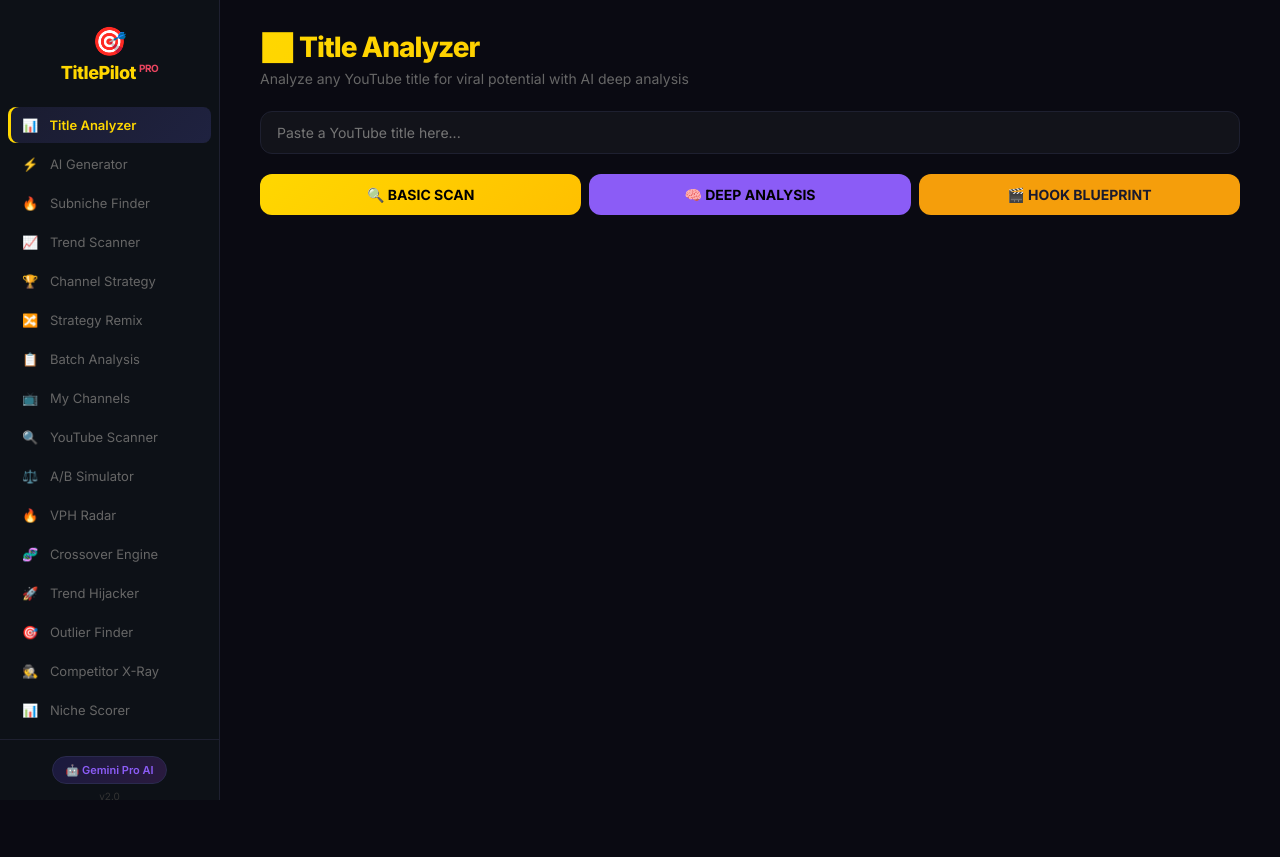
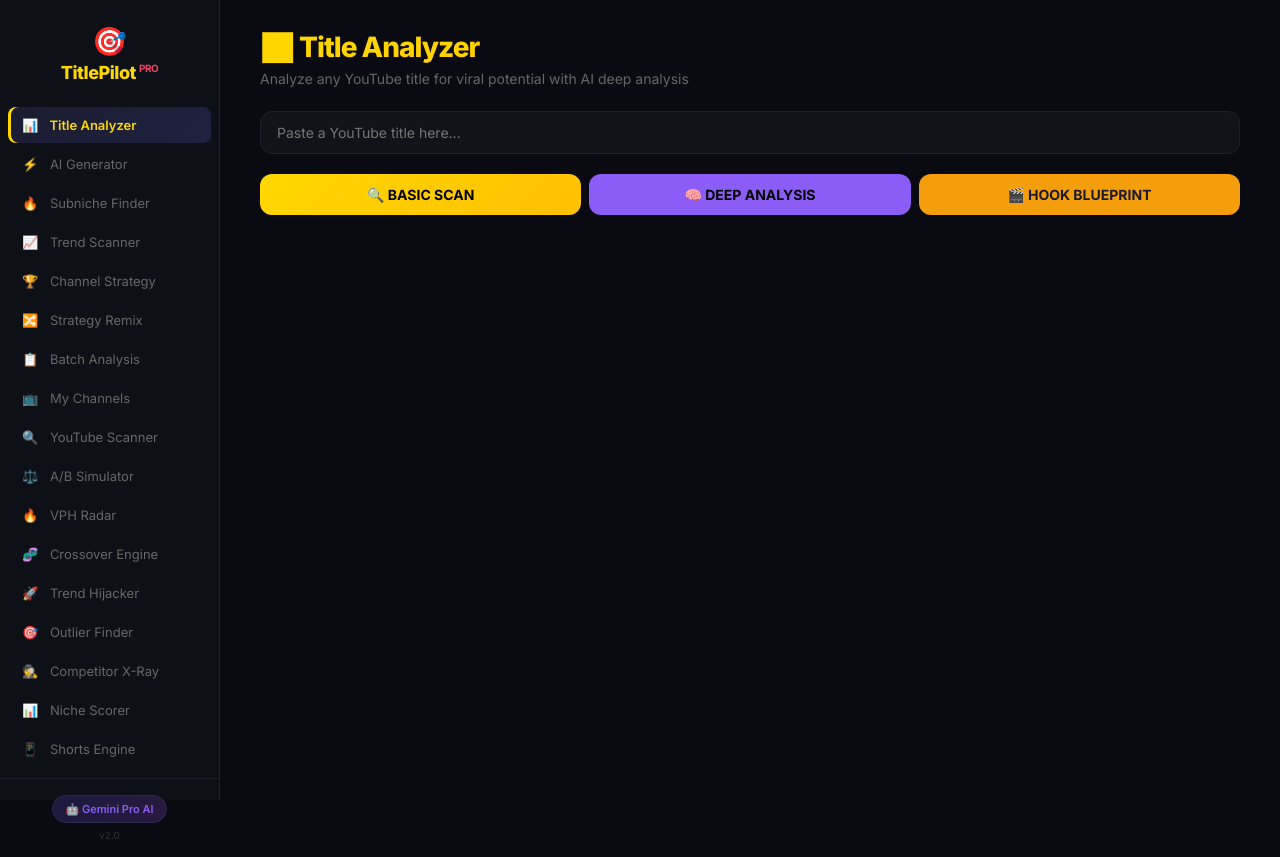
Before and after one commit to guichaves13-cmd/gcg-automation, a Flask app: page / in a window 1280 px wide. Before the commit the page ends 800 px from the top, so only its background shows below. Run offline with Flask 3, Linux system fonts and the light colour scheme.

Commit message:
Implement Shorts Viral Loop Engine

````diff
--- a/server.py
+++ b/server.py
@@ -1028,6 +1028,46 @@ Return ONLY valid JSON."""
     except Exception as e:
         return jsonify({"error": f"JSON parse error: {str(e)[:80]}"})
 
+@app.route("/api/shorts_engine", methods=["POST"])
+def api_shorts_engine():
+    """Generates viral loops and script pacing for YouTube Shorts / TikTok."""
+    data = request.json
+    topic = data.get("topic", "").strip()
+    niche = data.get("niche", "").strip()
+    language = data.get("language", "English")
+
+    if not topic or not niche:
+        return jsonify({"error": "Topic and Niche required."}), 400
+
+    prompt = f"""You are an elite YouTube Shorts / TikTok strategist.
+Your goal is to engineer a 60-second vertical video script about '{topic}' in the '{niche}' niche.
+Shorts rely on 3 things: The Visual Hook, High Pacing, and the "Perfect Loop" (the end of the video flows seamlessly into the first word of the video).
+
+Respond in {language}.
+Return ONLY a valid JSON object:
+{{
+  "scroll_stopper": "The 3-second visual/text hook to stop the user from scrolling.",
+  "script_structure": [
+    {{"time": "0s-3s", "action": "Hook / Audio Cue"}},
+    {{"time": "3s-15s", "action": "Context buildup"}},
+    {{"time": "15s-45s", "action": "The meat / revelation"}},
+    {{"time": "45s-58s", "action": "The cliffhanger / payoff"}}
+  ],
+  "perfect_loop_phrase": "The exact sentence to say at the end that perfectly connects to the first sentence of the video.",
+  "viral_audio_vibe": "What type of trending audio or sound effects to use (e.g., 'Phonk + Bass drop' or 'Eerie synth')."
+}}
+Return ONLY valid JSON."""
+
+    result = ask_gemini(prompt)
+    if result.startswith("[AI Error"): return jsonify({"error": result})
+    try:
+        cleaned = re.sub(r'^```json\s*|^```\s*|\s*```$', '', result.strip())
+        match = re.search(r'\{.*\}', cleaned, re.DOTALL)
+        ai_data = json.loads(match.group()) if match else json.loads(cleaned)
+        return jsonify(ai_data)
+    except Exception as e:
+        return jsonify({"error": f"JSON parse error: {str(e)[:80]}"})
+
 @app.route("/api/channel_strategy", methods=["POST"])
 def api_channel_strategy():
     """AI-powered channel strategy analysis."""
--- a/static/app.js
+++ b/static/app.js
@@ -523,6 +523,64 @@ async function generateNicheScore() {
   </div>`;
 
   document.getElementById('scorer-result').innerHTML = html;
+}
+
+// SHORTS ENGINE
+async function generateShorts() {
+  const niche = document.getElementById('shorts-niche').value.trim();
+  const topic = document.getElementById('shorts-topic').value.trim();
+  const lang = document.getElementById('shorts-lang').value;
+
+  if(!niche || !topic) {
+    alert("Please enter both Niche and Topic.");
+    return;
+  }
+
+  loading(true, 'Engineering TikTok/Shorts Viral Loop...');
+  const r = await post('/api/shorts_engine', { niche, topic, language: lang });
+
+  if(r.error) {
+    document.getElementById('shorts-result').innerHTML=`<div class="score-card" style="border-left:3px solid #e94560"><h3 style="color:#e94560">⚠️ Error</h3><p style="font-size:13px;color:#aaa">${escHtml(r.error)}</p></div>`;
+    return;
+  }
+
+  let html = `<div class="score-card" style="margin-bottom:16px;border-left:4px solid #f59e0b">
+    <h2 style="color:#f59e0b;margin-bottom:12px">📱 Viral Loop Generated</h2>
+
+    <div style="background:#0d1117;padding:12px;border-radius:8px;border:1px solid #30363d;margin-bottom:16px">
+      <div style="font-size:11px;color:#aaa;text-transform:uppercase;margin-bottom:4px">🛑 Scroll Stopper (First 3s)</div>
+      <div style="font-size:16px;font-weight:bold;color:#fff">${escHtml(r.scroll_stopper)}</div>
+    </div>
+
+    <div style="background:#0d1117;padding:12px;border-radius:8px;border:1px solid #30363d;margin-bottom:16px">
+      <div style="font-size:11px;color:#aaa;text-transform:uppercase;margin-bottom:8px">⏱️ 60-Second Pacing</div>
+      <div style="display:flex;flex-direction:column;gap:8px">`;
+
+  if(r.script_structure) {
+    r.script_structure.forEach(s => {
+      html += `<div style="display:flex;gap:12px;align-items:center;background:#1a1a2e;padding:8px;border-radius:6px">
+        <span style="background:#f59e0b;color:#000;padding:2px 6px;border-radius:4px;font-size:11px;font-weight:bold;min-width:50px;text-align:center">${escHtml(s.time)}</span>
+        <span style="font-size:13px;color:#ddd">${escHtml(s.action)}</span>
+      </div>`;
+    });
+  }
+
+  html += `</div>
+    </div>
+
+    <div style="display:grid;grid-template-columns:1fr 1fr;gap:12px">
+      <div style="background:#1a1a2e;padding:12px;border-radius:8px;border-left:2px solid #10b981">
+        <div style="font-size:11px;color:#aaa;text-transform:uppercase;margin-bottom:4px">🔄 Perfect Loop Audio</div>
+        <div style="font-size:13px;color:#10b981;font-weight:bold">${escHtml(r.perfect_loop_phrase)}</div>
+      </div>
+      <div style="background:#1a1a2e;padding:12px;border-radius:8px;border-left:2px solid #8b5cf6">
+        <div style="font-size:11px;color:#aaa;text-transform:uppercase;margin-bottom:4px">🎵 Audio Vibe</div>
+        <div style="font-size:13px;color:#8b5cf6;font-weight:bold">${escHtml(r.viral_audio_vibe)}</div>
+      </div>
+    </div>
+  </div>`;
+
+  document.getElementById('shorts-result').innerHTML = html;
 }
 
 function renderScoreCard(r){
--- a/templates/index.html
+++ b/templates/index.html
@@ -62,6 +62,9 @@
       </button>
       <button class="nav-btn" data-page="scorer" onclick="showPage('scorer')">
         <span>📊</span> Niche Scorer
+      </button>
+      <button class="nav-btn" data-page="shorts" onclick="showPage('shorts')">
+        <span>📱</span> Shorts Engine
       </button>
     </div>
     <div class="sidebar-footer">
@@ -215,6 +218,21 @@
         <button class="btn-primary" style="background:#8b5cf6" onclick="generateNicheScore()">📊 SCORE NICHE</button>
       </div>
       <div id="scorer-result" class="result-area"></div>
+    </div>
+
+    <!-- SHORTS ENGINE PAGE -->
+    <div class="page" id="page-shorts">
+      <div class="page-header">
+        <h1>📱 Shorts Viral Loop Engine</h1>
+        <p>Design hyper-retention scripts with "Perfect Loops" and scroll-stopping visuals.</p>
+      </div>
+      <div class="input-group">
+        <input type="text" id="shorts-niche" placeholder="Niche (e.g. Crime)" style="margin-bottom:12px;width:100%">
+        <input type="text" id="shorts-topic" placeholder="Topic (e.g. The Zodiac Killer)" style="margin-bottom:12px;width:100%">
+        <select id="shorts-lang" style="margin-bottom:12px;width:100%"><option>English</option><option>Portuguese</option><option>Spanish</option></select>
+        <button class="btn-primary btn-full" style="background:#f59e0b;color:#1a1a2e" onclick="generateShorts()">📱 GENERATE VIRAL LOOP</button>
+      </div>
+      <div id="shorts-result" class="result-area"></div>
     </div>
 
     <!-- GENERATOR PAGE -->
````
